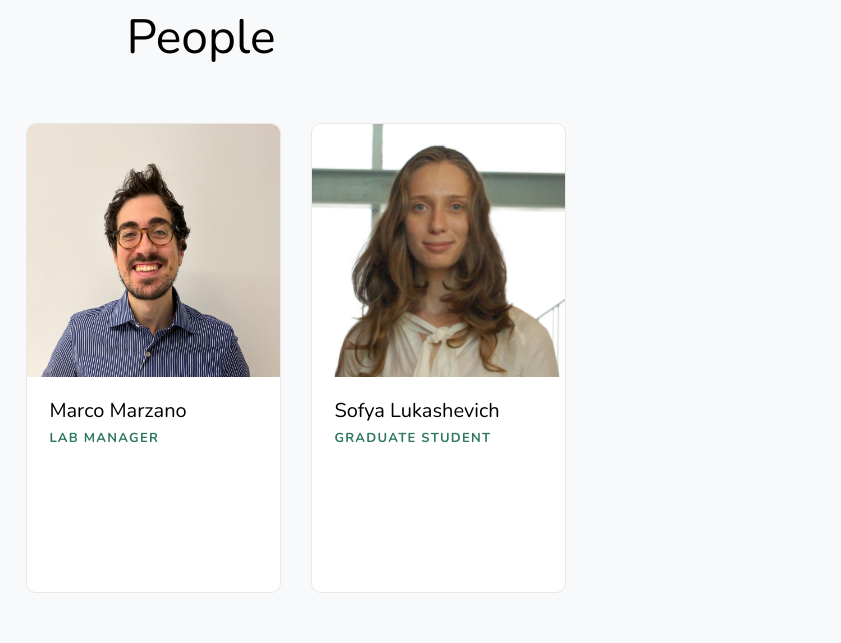
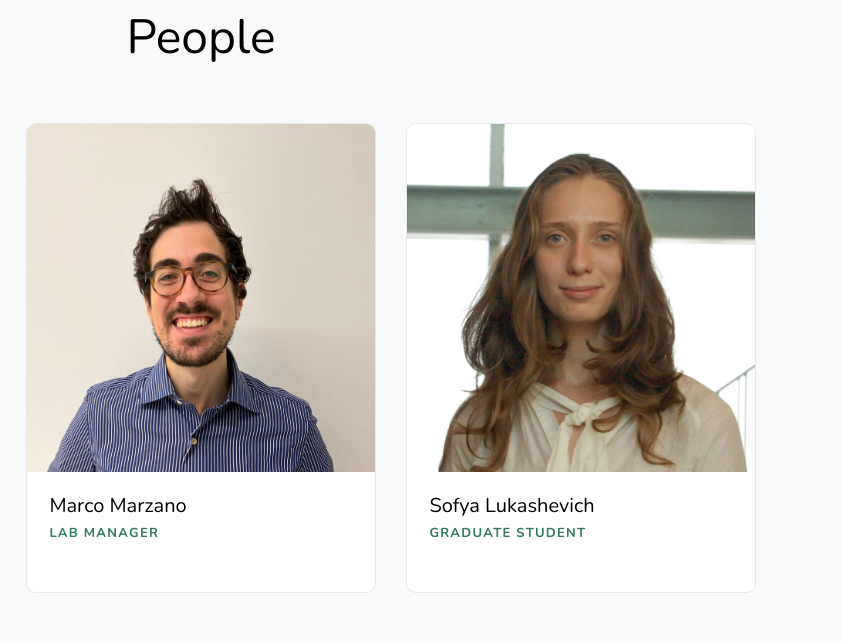
Before and after one commit to jjenny/jjenny.github.io, a plain HTML site: page index.html in a window 1280 px wide. Shown: the part 2860-3503 px from the top of the page, 439-1280 px from the left. Drawn offline with nearby package versions, Linux system fonts and the light colour scheme.

```diff
--- a/index.html
+++ b/index.html
@@ -290,7 +290,7 @@
           </div>
         </div>
 
-        <div class="col-sm-5 col-lg-3 mb-4" data-aos="fade-up" data-aos-delay="100">
+        <div class="col-sm-6 col-lg-4 mb-4" data-aos="fade-up" data-aos-delay="100">
           <div class="person">
             <!-- Placeholder until a portrait is available: replace this whole
                  .person-photo block with the <img> version used above. -->
@@ -304,7 +304,7 @@
           </div>
         </div>
 
-		<div class="col-sm-5 col-lg-3 mb-4" data-aos="fade-up" data-aos-delay="100">
+		<div class="col-sm-6 col-lg-4 mb-4" data-aos="fade-up" data-aos-delay="100">
           <div class="person">
             <!-- Placeholder until a portrait is available: replace this whole
                  .person-photo block with the <img> version used above. -->
```
